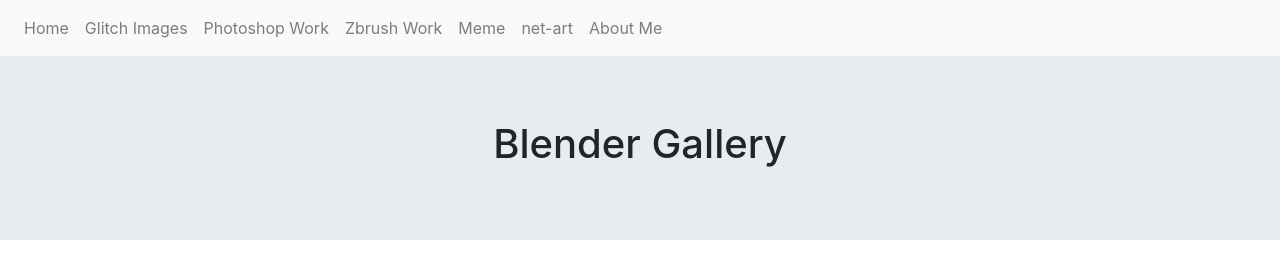
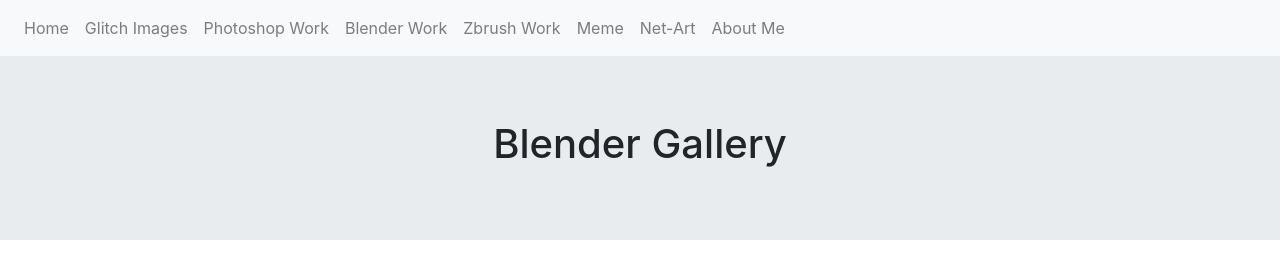
Before and after one commit to BaoLeDesigns/BaoLeDesigns.github.io, a plain HTML site: page blender_gallery.html in a window 1280 px wide. Shown: the top 269 px of the page. Drawn offline with nearby package versions, Linux system fonts and the light colour scheme.

Commit message:
Bao image fix/blender nav bar fix

```diff
--- a/blender_gallery.html
+++ b/blender_gallery.html
@@ -2,12 +2,13 @@
 <html>
 <nav class="navbar navbar-expand-sm bg-light navbar-light">
  <ul class="navbar-nav">
- 	<li class="nav-item"><a class="nav-link" href="index.html">Home</a></li>
+ 		<li class="nav-item"><a class="nav-link" href="index.html">Home</a></li>
 	<li class="nav-item"><a class="nav-link" href="glitched_gallery.html">Glitch Images</a></li>
 	<li class="nav-item"><a class="nav-link" href="photoshop_edits_gallery.html">Photoshop Work</a></li>
+	<li class="nav-item"><a class="nav-link" href="blender_gallery.html">Blender Work</a></li>
 	 <li class="nav-item"><a class="nav-link" href="Zbrush_gallery.html">Zbrush Work</a></li>
 	 <li class="nav-item"><a class="nav-link" href="mememashup.html">Meme</a></li>
-    <li class="nav-item"><a class="nav-link" href="netart.html">net-art</a></li>
+    <li class="nav-item"><a class="nav-link" href="netart/index.html">Net-Art</a></li>
     <li class="nav-item"><a class="nav-link" href="about_me.html">About Me</a></li>
 </ul>
 </nav>
```
Also changed, not shown: index.html (+1 -1 lines), bao_logo.png.
